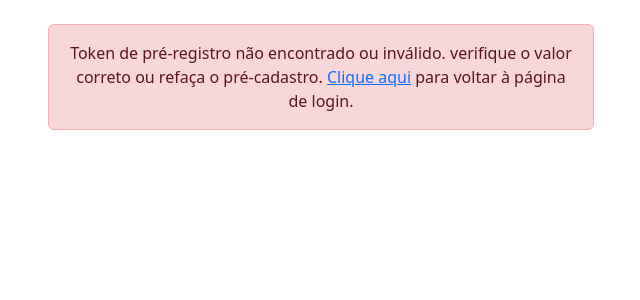
After one commit to abispo/curso-python-proway-20240720, a Django app: page /registro/pre-registro-invalido/ in a window 1280 px wide. The commit adds this page. Shown: the top 300 px of the page, without its empty margins (319-959 px from the left). Run offline with Django 5.2, Linux system fonts and the light colour scheme.

Commit message:
Arquivos aula 09 aplicações web com python

```diff
--- /dev/null
+++ b/modulo03-aplicacoes-web-com-python/20241123-aula09/registro/exceptions.py
@@ -0,0 +1,5 @@
+from django.core.exceptions import ValidationError
+
+class PreRegistroInvalido(ValidationError):
+    def __init__(self, *args, **kwargs) -> None:
+        super().__init__(message="Pré-registro inválido")
--- /dev/null
+++ b/modulo03-aplicacoes-web-com-python/20241123-aula09/registro/templates/registro/pre_registro_invalido.html
@@ -0,0 +1,11 @@
+{% extends "base.html" %}
+
+{% block conteudo %}
+    <div class="row mt-4 d-flex justify-content-center">
+        <div class="col-6 text-center">
+            <div class="alert alert-danger" role="alert">
+                Token de pré-registro não encontrado ou inválido. verifique o valor correto ou refaça o pré-cadastro. <a href="{% url "login" %}">Clique aqui</a> para voltar à página de login.
+            </div>
+        </div>
+    </div>
+{% endblock conteudo %}
--- a/modulo03-aplicacoes-web-com-python/20241123-aula09/registro/templates/registro/registro.html
+++ b/modulo03-aplicacoes-web-com-python/20241123-aula09/registro/templates/registro/registro.html
@@ -94,6 +94,8 @@
             </div>
         </div>
 
+        <input type="hidden" name="email" value="{{ pre_registro.email }}">
+
         <div class="row justify-content-center mt-2">
             <div class="col-6 d-grid">
                 <button type="submit" class="btn btn-primary">Confirmar</button>
--- a/modulo03-aplicacoes-web-com-python/20241123-aula09/registro/urls.py
+++ b/modulo03-aplicacoes-web-com-python/20241123-aula09/registro/urls.py
@@ -12,5 +12,6 @@ urlpatterns = [
         views.envio_email_pre_registro,
         name="envio_email_pre_registro"
     ),
-    path("confirmacao-cadastro/", views.confirmacao_cadastro, name="confirmacao_cadastro")
+    path("confirmacao-cadastro/", views.confirmacao_cadastro, name="confirmacao_cadastro"),
+    path("pre-registro-invalido/", views.pre_registro_invalido, name="pre_registro_invalido")
 ]
--- a/modulo03-aplicacoes-web-com-python/20241123-aula09/registro/views.py
+++ b/modulo03-aplicacoes-web-com-python/20241123-aula09/registro/views.py
@@ -1,9 +1,11 @@
 from django.contrib.auth.models import User
+from django.core.exceptions import ValidationError
 from django.http import HttpRequest
 from django.shortcuts import render, redirect
 from django.urls import reverse
 
 from . import forms
+from .exceptions import PreRegistroInvalido
 from .models import PreRegistro, Perfil
 from .utils import enviar_email
 
@@ -66,17 +68,25 @@ def envio_email_pre_registro(request):
 def registro(request: HttpRequest):
 
     if request.method == "GET":
-        token = request.GET.get("id")
+        try:
 
-        pre_registro_valido = PreRegistro.objects.filter(
-            token=token, valido=True
-        ).first()
+            token = request.GET.get("id")
 
-        return render(
-            request,
-            "registro/registro.html",
-            {"pre_registro": pre_registro_valido}
-        )
+            pre_registro_valido = PreRegistro.objects.filter(
+                token=token, valido=True
+            ).first()
+
+            if not pre_registro_valido:
+                raise PreRegistroInvalido()
+
+            return render(
+                request,
+                "registro/registro.html",
+                {"pre_registro": pre_registro_valido}
+            )
+
+        except ValidationError:
+            return redirect(reverse("registro:pre_registro_invalido"))
 
     elif request.method == "POST":
 
@@ -99,6 +109,10 @@ def registro(request: HttpRequest):
             usuario=usuario
         )
 
+        pre_registro = PreRegistro.objects.filter(email=email).first()
+        pre_registro.valido = False
+        pre_registro.save()
+
         return redirect(reverse("registro:confirmacao_cadastro"))
 
 def confirmacao_cadastro(request: HttpRequest):
@@ -106,3 +120,9 @@ def confirmacao_cadastro(request: HttpRequest):
         request,
         "registro/confirmacao_cadastro.html"
     )
+
+def pre_registro_invalido(request):
+    return render(
+        request,
+        "registro/pre_registro_invalido.html"
+    )
```
